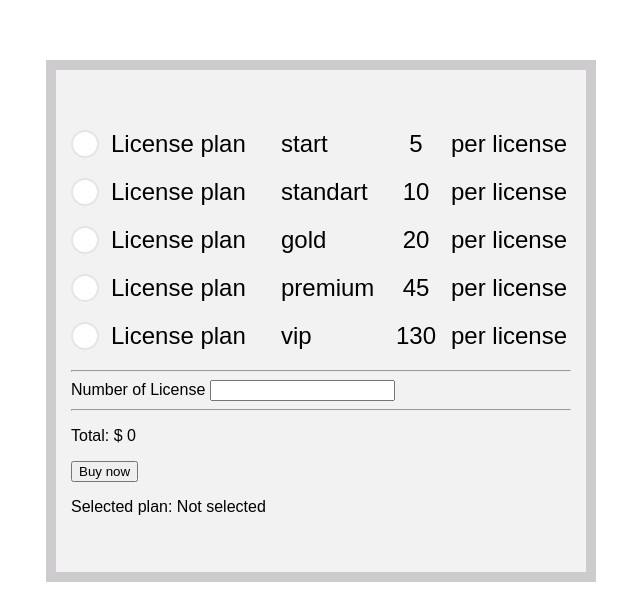
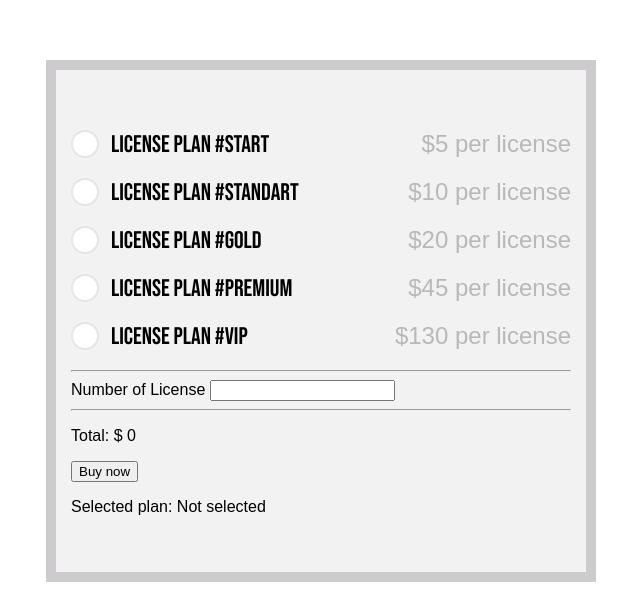
Before and after one commit to roman-ps/license_plan, a website with bundled scripts: page source/index.html in a window 1280 px wide. Shown: the part 209-800 px from the top of the page, without its empty margins (319-959 px from the left). Built offline with nearby package versions, Linux system fonts and the light colour scheme.

Commit message:
Добавил шрифт

```diff
--- a/source/css/style.css
+++ b/source/css/style.css
@@ -4,6 +4,17 @@
   --label-after-size: calc(var(--label-before-size) / 2.2);
   --label-after-top: calc(var(--label-before-size) / 3);
   --input-border-color: #006080;
+  --font-color-license: #b8b8b8;
+}
+
+@font-face {
+  font-family: "Bebas";
+  font-weight: 400;
+  font-style: normal;
+  src: local("BebasNeue-regular"),
+    url("../fonts/bebas.woff2") format("woff2"),
+    url("../fonts/bebas.woff") format("woff");
+  font-display: swap;
 }
 
 body {
@@ -37,8 +48,12 @@ body {
   margin: 20px 0;
 }
 
+.form__label-name {
+  font-family: 'Bebas', 'Arial', sans-serif;
+}
+
 .form__label-price {
-  text-align: center;
+  color: var(--font-color-license);
 }
 
 input[type=radio] {
@@ -46,8 +61,8 @@ input[type=radio] {
 }
 
 input[type=radio]+label {
-  display: grid;
-  grid-template-columns: 170px auto 70px 120px;
+  display: flex;
+  justify-content: space-between;
   position: relative;
   cursor: pointer;
 }
--- a/source/index.html
+++ b/source/index.html
@@ -32,7 +32,8 @@
     <div class="form__item">
       <input class="form__input" type="radio" id="radio" name="radio">
       <label class="form__label" for="radio">
-        License plan <span class="form__label-name"></span><span class="form__label-price"></span>per license
+        <span class="form__label-name"></span>
+        <span class="form__label-price"></span>
       </label>
     </div>
   </template>
--- a/source/js/card.js
+++ b/source/js/card.js
@@ -17,8 +17,8 @@ const fillCard = (data) => {
 
   INPUT.id = cardId;
   LABEL.setAttribute('for', cardId)
-  NAME.textContent = data.name;
-  PRICE.textContent = data.price;
+  NAME.textContent = `License plan #${data.name}`;
+  PRICE.textContent = `$${data.price} per license`;
 
   return card;
 }
```
Also changed, not shown: source/fonts/bebas.woff (added), source/fonts/bebas.woff2 (added).
